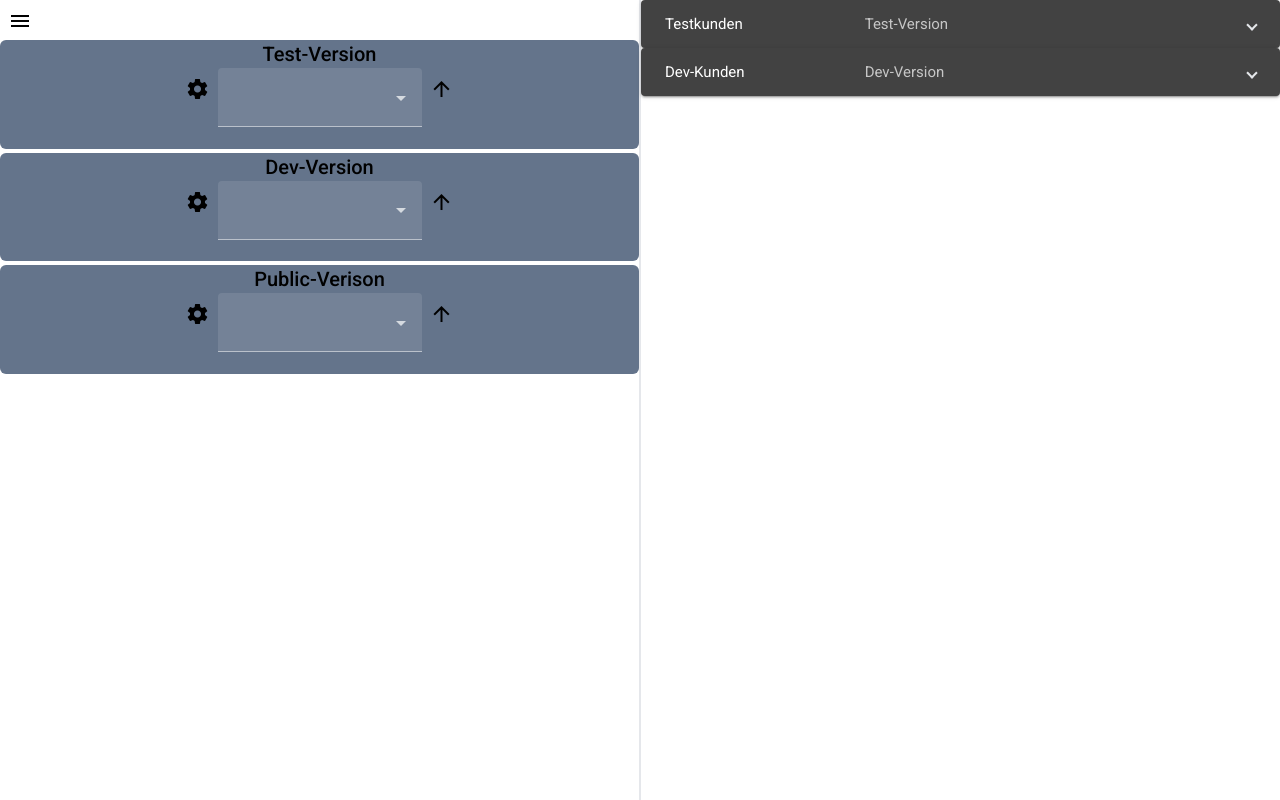
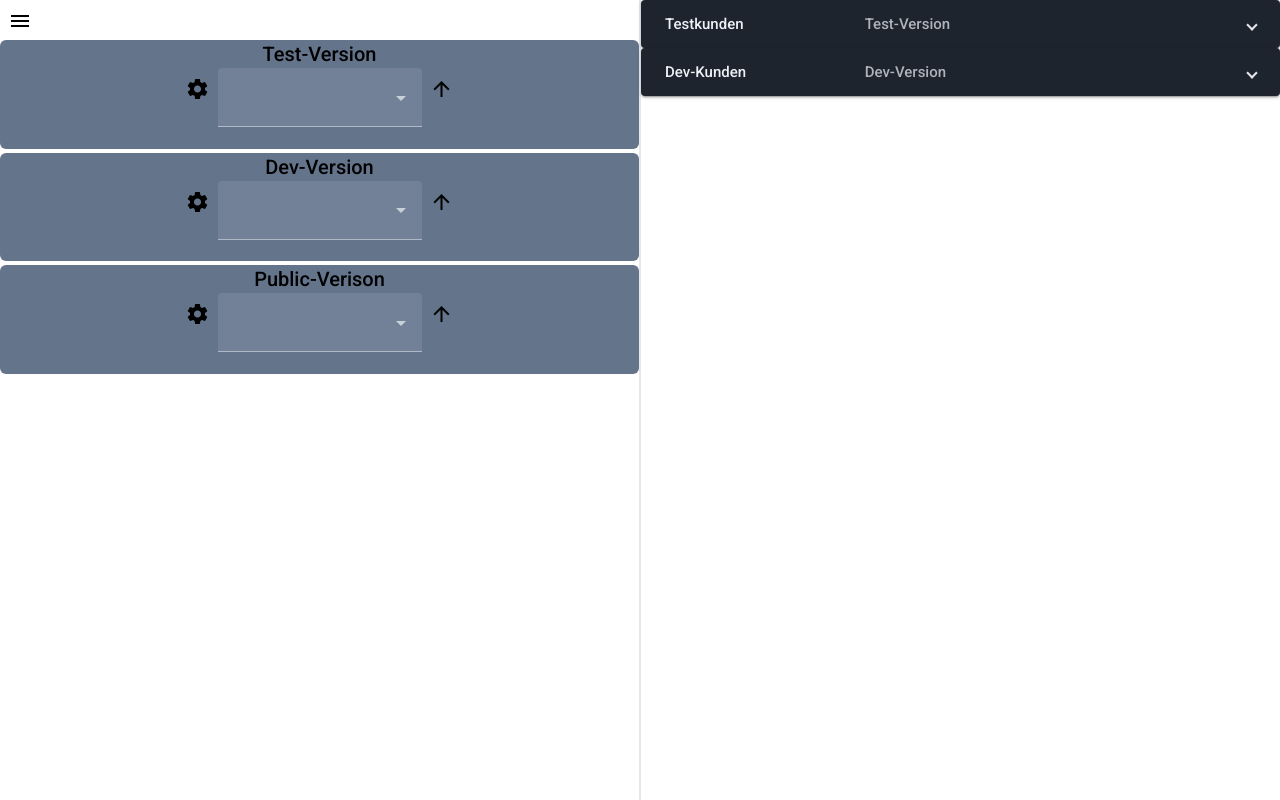
Before and after one commit to HereIsNils/PHPTool, an Angular app in the folder PHP-Tool/: page / in a window 1280 px wide. Built offline with nearby package versions, Linux system fonts and the light colour scheme.

Commit message:
feat: implementing custom theme

```diff
--- /dev/null
+++ b/PHP-Tool/src/custom-styles.scss
@@ -0,0 +1,262 @@
+/**
+* Generated theme by Material Theme Generator
+* https://materialtheme.arcsine.dev
+* Fork at: https://materialtheme.arcsine.dev/?c=YHBhbGV0dGU$YHByaW1hcnk$YF48IzZjZmZiZiIsIj9lcjwjZDNmZmVjIiwiO2VyPCM0ZmZmYTl$LCIlPmBePCMyMzNkNWMiLCI~ZXI8I2JkYzVjZSIsIjtlcjwjMTUyNzQxfiwid2Fybj5gXjwjYzIzODM4IiwiP2VyPCNlZGMzYzMiLCI7ZXI8I2FjMjQyNH4sIj9UZXh0PCMwMDAwMDAiLCI~PTwjZmFmYWZhIiwiO1RleHQ8I2VkZjJmNyIsIjs9PCMxMzE4MWV$LCJmb250cz5bYEA8KC00fixgQDwoLTN$LGBAPCgtMn4sYEA8KC0xfixgQDxoZWFkbGluZX4sYEA8dGl0bGV$LGBAPHN1YiktMn4sYEA8c3ViKS0xfixgQDxib2R5LTJ$LGBAPGJvZHktMX4sYEA8YnV0dG9ufixgQDxjYXB0aW9ufixgQDxpbnB1dCIsInNpemU$bnVsbH1dLCJpY29uczxGaWxsZWQiLCI~bmVzcz5mYWxzZSwidmVyc2lvbj4xM30=
+*/
+
+@use '@angular/material' as mat;
+
+// Include the common styles for Angular Material. We include this here so that you only
+// have to load a single css file for Angular Material in your app.
+
+// Fonts
+@import 'https://fonts.googleapis.com/css?family=Material+Icons';
+@import url('https://fonts.googleapis.com/css?family=Roboto:300,400,500');
+
+$fontConfig: (
+  display-4: mat.define-typography-level(112px, 112px, 300, 'Roboto', -0.0134em),
+  display-3: mat.define-typography-level(56px, 56px, 400, 'Roboto', -0.0089em),
+  display-2: mat.define-typography-level(45px, 48px, 400, 'Roboto', 0.0000em),
+  display-1: mat.define-typography-level(34px, 40px, 400, 'Roboto', 0.0074em),
+  headline: mat.define-typography-level(24px, 32px, 400, 'Roboto', 0.0000em),
+  title: mat.define-typography-level(20px, 32px, 500, 'Roboto', 0.0075em),
+  subheading-2: mat.define-typography-level(16px, 28px, 400, 'Roboto', 0.0094em),
+  subheading-1: mat.define-typography-level(15px, 24px, 500, 'Roboto', 0.0067em),
+  body-2: mat.define-typography-level(14px, 24px, 500, 'Roboto', 0.0179em),
+  body-1: mat.define-typography-level(14px, 20px, 400, 'Roboto', 0.0179em),
+  button: mat.define-typography-level(14px, 14px, 500, 'Roboto', 0.0893em),
+  caption: mat.define-typography-level(12px, 20px, 400, 'Roboto', 0.0333em),
+  input: mat.define-typography-level(inherit, 1.125, 400, 'Roboto', 1.5px)
+);
+
+// Foreground Elements
+
+// Light Theme Text
+$dark-text: #000000;
+$dark-primary-text: rgba($dark-text, 0.87);
+$dark-accent-text: rgba($dark-primary-text, 0.54);
+$dark-disabled-text: rgba($dark-primary-text, 0.38);
+$dark-dividers: rgba($dark-primary-text, 0.12);
+$dark-focused: rgba($dark-primary-text, 0.12);
+
+$mat-light-theme-foreground: (
+  base:              black,
+  divider:           $dark-dividers,
+  dividers:          $dark-dividers,
+  disabled:          $dark-disabled-text,
+  disabled-button:   rgba($dark-text, 0.26),
+  disabled-text:     $dark-disabled-text,
+  elevation:         black,
+  secondary-text:    $dark-accent-text,
+  hint-text:         $dark-disabled-text,
+  accent-text:       $dark-accent-text,
+  icon:              $dark-accent-text,
+  icons:             $dark-accent-text,
+  text:              $dark-primary-text,
+  slider-min:        $dark-primary-text,
+  slider-off:        rgba($dark-text, 0.26),
+  slider-off-active: $dark-disabled-text,
+);
+
+// Dark Theme text
+$light-text: #edf2f7;
+$light-primary-text: $light-text;
+$light-accent-text: rgba($light-primary-text, 0.7);
+$light-disabled-text: rgba($light-primary-text, 0.5);
+$light-dividers: rgba($light-primary-text, 0.12);
+$light-focused: rgba($light-primary-text, 0.12);
+
+$mat-dark-theme-foreground: (
+  base:              $light-text,
+  divider:           $light-dividers,
+  dividers:          $light-dividers,
+  disabled:          $light-disabled-text,
+  disabled-button:   rgba($light-text, 0.3),
+  disabled-text:     $light-disabled-text,
+  elevation:         black,
+  hint-text:         $light-disabled-text,
+  secondary-text:    $light-accent-text,
+  accent-text:       $light-accent-text,
+  icon:              $light-text,
+  icons:             $light-text,
+  text:              $light-text,
+  slider-min:        $light-text,
+  slider-off:        rgba($light-text, 0.3),
+  slider-off-active: rgba($light-text, 0.3),
+);
+
+// Background config
+// Light bg
+$light-background:    #fafafa;
+$light-bg-darker-5:   darken($light-background, 5%);
+$light-bg-darker-10:  darken($light-background, 10%);
+$light-bg-darker-20:  darken($light-background, 20%);
+$light-bg-darker-30:  darken($light-background, 30%);
+$light-bg-lighter-5:  lighten($light-background, 5%);
+$dark-bg-tooltip:     lighten(#13181e, 20%);
+$dark-bg-alpha-4:     rgba(#13181e, 0.04);
+$dark-bg-alpha-12:    rgba(#13181e, 0.12);
+
+$mat-light-theme-background: (
+  background:               $light-background,
+  status-bar:               $light-bg-darker-20,
+  app-bar:                  $light-bg-darker-5,
+  hover:                    $dark-bg-alpha-4,
+  card:                     $light-bg-lighter-5,
+  dialog:                   $light-bg-lighter-5,
+  tooltip:                  $dark-bg-tooltip,
+  disabled-button:          $dark-bg-alpha-12,
+  raised-button:            $light-bg-lighter-5,
+  focused-button:           $dark-focused,
+  selected-button:          $light-bg-darker-20,
+  selected-disabled-button: $light-bg-darker-30,
+  disabled-button-toggle:   $light-bg-darker-10,
+  unselected-chip:          $light-bg-darker-10,
+  disabled-list-option:     $light-bg-darker-10,
+);
+
+// Dark bg
+$dark-background:     #13181e;
+$dark-bg-lighter-5:   lighten($dark-background, 5%);
+$dark-bg-lighter-10:  lighten($dark-background, 10%);
+$dark-bg-lighter-20:  lighten($dark-background, 20%);
+$dark-bg-lighter-30:  lighten($dark-background, 30%);
+$light-bg-alpha-4:    rgba(#fafafa, 0.04);
+$light-bg-alpha-12:   rgba(#fafafa, 0.12);
+
+// Background palette for dark themes.
+$mat-dark-theme-background: (
+  background:               $dark-background,
+  status-bar:               $dark-bg-lighter-20,
+  app-bar:                  $dark-bg-lighter-5,
+  hover:                    $light-bg-alpha-4,
+  card:                     $dark-bg-lighter-5,
+  dialog:                   $dark-bg-lighter-5,
+  tooltip:                  $dark-bg-lighter-20,
+  disabled-button:          $light-bg-alpha-12,
+  raised-button:            $dark-bg-lighter-5,
+  focused-button:           $light-focused,
+  selected-button:          $dark-bg-lighter-20,
+  selected-disabled-button: $dark-bg-lighter-30,
+  disabled-button-toggle:   $dark-bg-lighter-10,
+  unselected-chip:          $dark-bg-lighter-20,
+  disabled-list-option:     $dark-bg-lighter-10,
+);
+
+// Compute font config
+@include mat.core($fontConfig);
+
+// Theme Config
+
+body {
+  --primary-color: #6cffbf;
+  --primary-lighter-color: #d3ffec;
+  --primary-darker-color: #4fffa9;
+  --text-primary-color: #{$dark-primary-text};
+  --text-primary-lighter-color: #{$dark-primary-text};
+  --text-primary-darker-color: #{$dark-primary-text};
+}
+$mat-primary: (
+  main: #6cffbf,
+  lighter: #d3ffec,
+  darker: #4fffa9,
+  200: #6cffbf, // For slide toggle,
+  contrast : (
+    main: $dark-primary-text,
+    lighter: $dark-primary-text,
+    darker: $dark-primary-text,
+  )
+);
+$theme-primary: mat.define-palette($mat-primary, main, lighter, darker);
+
+
+body {
+  --accent-color: #233d5c;
+  --accent-lighter-color: #bdc5ce;
+  --accent-darker-color: #152741;
+  --text-accent-color: #{$light-primary-text};
+  --text-accent-lighter-color: #{$dark-primary-text};
+  --text-accent-darker-color: #{$light-primary-text};
+}
+$mat-accent: (
+  main: #233d5c,
+  lighter: #bdc5ce,
+  darker: #152741,
+  200: #233d5c, // For slide toggle,
+  contrast : (
+    main: $light-primary-text,
+    lighter: $dark-primary-text,
+    darker: $light-primary-text,
+  )
+);
+$theme-accent: mat.define-palette($mat-accent, main, lighter, darker);
+
+
+body {
+  --warn-color: #c23838;
+  --warn-lighter-color: #edc3c3;
+  --warn-darker-color: #ac2424;
+  --text-warn-color: #{$light-primary-text};
+  --text-warn-lighter-color: #{$dark-primary-text};
+  --text-warn-darker-color: #{$light-primary-text};
+}
+$mat-warn: (
+  main: #c23838,
+  lighter: #edc3c3,
+  darker: #ac2424,
+  200: #c23838, // For slide toggle,
+  contrast : (
+    main: $light-primary-text,
+    lighter: $dark-primary-text,
+    darker: $light-primary-text,
+  )
+);
+$theme-warn: mat.define-palette($mat-warn, main, lighter, darker);
+;
+
+$theme: (
+  primary: $theme-primary,
+  accent: $theme-accent,
+  warn: $theme-warn,
+  is-dark: true,
+  foreground: $mat-dark-theme-foreground,
+  background: $mat-dark-theme-background,
+);
+$altTheme: (
+  primary: $theme-primary,
+  accent: $theme-accent,
+  warn: $theme-warn,
+  is-dark: false,
+  foreground: $mat-light-theme-foreground,
+  background: $mat-light-theme-background,
+);
+
+// Theme Init
+@include mat.all-component-themes($theme);
+
+.theme-alternate {
+  @include mat.all-component-themes($altTheme);
+}
+
+// Specific component overrides, pieces that are not in line with the general theming
+
+// Handle buttons appropriately, with respect to line-height
+.mat-raised-button, .mat-stroked-button, .mat-flat-button {
+  padding: 0 1.15em;
+  margin: 0 .65em;
+  min-width: 3em;
+  line-height: 36.4px
+}
+
+.mat-standard-chip {
+  padding: .5em .85em;
+  min-height: 2.5em;
+}
+
+.material-icons {
+  font-size: 24px;
+  font-family: 'Material Icons', 'Material Icons';
+  .mat-badge-content {
+    font-family: 'Roboto';
+  }
+}
--- a/PHP-Tool/src/styles.scss
+++ b/PHP-Tool/src/styles.scss
@@ -1,6 +1,7 @@
 @import "tailwindcss/base";
 @import "tailwindcss/components";
 @import "tailwindcss/utilities";
+@import "./custom-styles.scss";
 html, body { height: 100%; }
 body { margin: 0; font-family: Roboto, "Helvetica Neue", sans-serif; }
 
```
